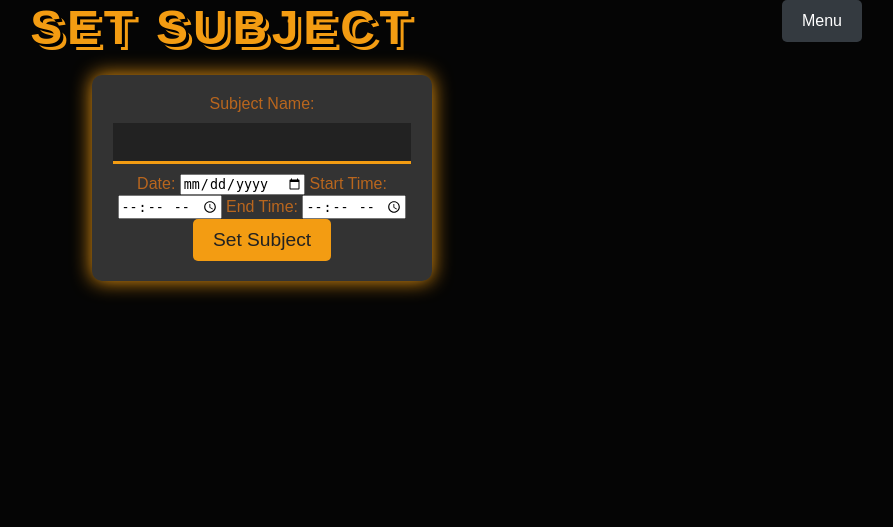
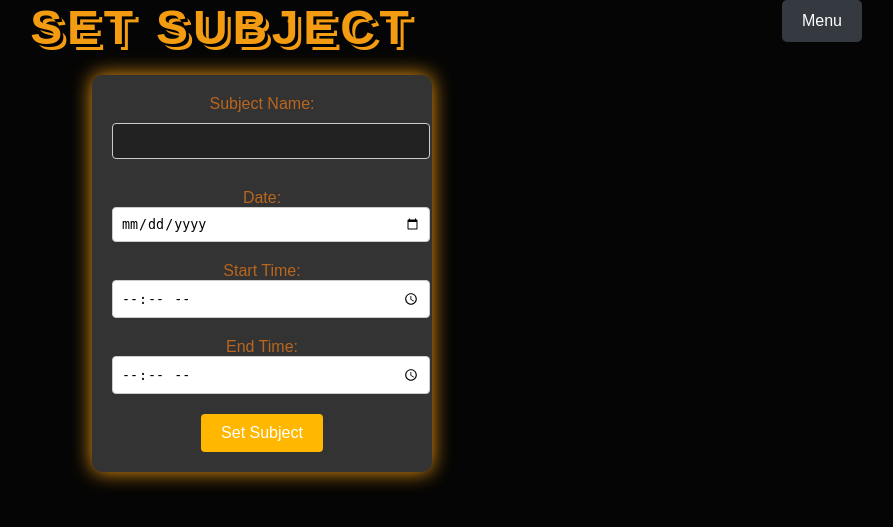
Before and after one commit to AntonioLabinjan/CV-attendance, a Python web app: template templates/set_subject.html in a window 1280 px wide. Shown: the part 40-567 px from the top of the page, without its empty margins (378-1271 px from the left). Run offline with Jinja, Linux system fonts and the light colour scheme; the template is opened without the code that fills it, so the values that code supplies are empty.

Commit message:
Update set_subject.html
Malo stylinga da izgleda manje gnjilo

```diff
--- a/templates/set_subject.html
+++ b/templates/set_subject.html
@@ -1,19 +1,27 @@
 {% extends 'layout.html' %}
 {% block content %}
 <h1>Set Subject</h1>
-<form method="post" action="{{ url_for('set_subject') }}">
-    <label for="subject">Subject Name:</label>
-    <input type="text" id="subject" name="subject" required>
+<form method="post" action="{{ url_for('set_subject') }}" style="max-width: 500px; margin: auto;">
+    <div style="margin-bottom: 20px;">
+        <label for="subject">Subject Name:</label>
+        <input type="text" id="subject" name="subject" required style="width: 100%; padding: 8px; border-radius: 4px; border: 1px solid #ccc;">
+    </div>
 
-    <label for="date">Date:</label>
-    <input type="date" id="date" name="date" required>
+    <div style="margin-bottom: 20px;">
+        <label for="date">Date:</label>
+        <input type="date" id="date" name="date" required style="width: 100%; padding: 8px; border-radius: 4px; border: 1px solid #ccc;">
+    </div>
 
-    <label for="start_time">Start Time:</label>
-    <input type="time" id="start_time" name="start_time" required>
+    <div style="margin-bottom: 20px;">
+        <label for="start_time">Start Time:</label>
+        <input type="time" id="start_time" name="start_time" required style="width: 100%; padding: 8px; border-radius: 4px; border: 1px solid #ccc;">
+    </div>
 
-    <label for="end_time">End Time:</label>
-    <input type="time" id="end_time" name="end_time" required>
+    <div style="margin-bottom: 20px;">
+        <label for="end_time">End Time:</label>
+        <input type="time" id="end_time" name="end_time" required style="width: 100%; padding: 8px; border-radius: 4px; border: 1px solid #ccc;">
+    </div>
 
-    <button type="submit">Set Subject</button>
+    <button type="submit" style="padding: 10px 20px; font-size: 16px; color: #fff; background-color: #ffb700; border: none; border-radius: 4px; cursor: pointer;">Set Subject</button>
 </form>
 {% endblock %}
```
